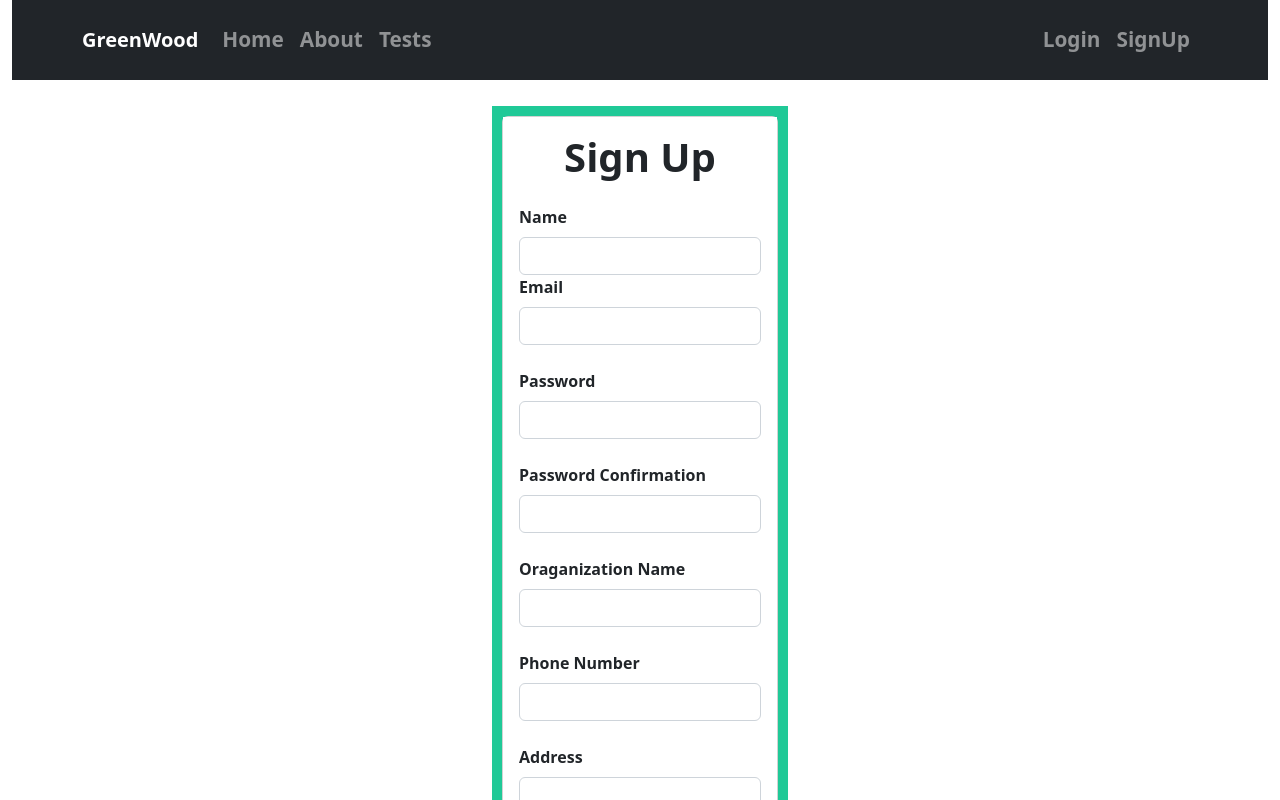
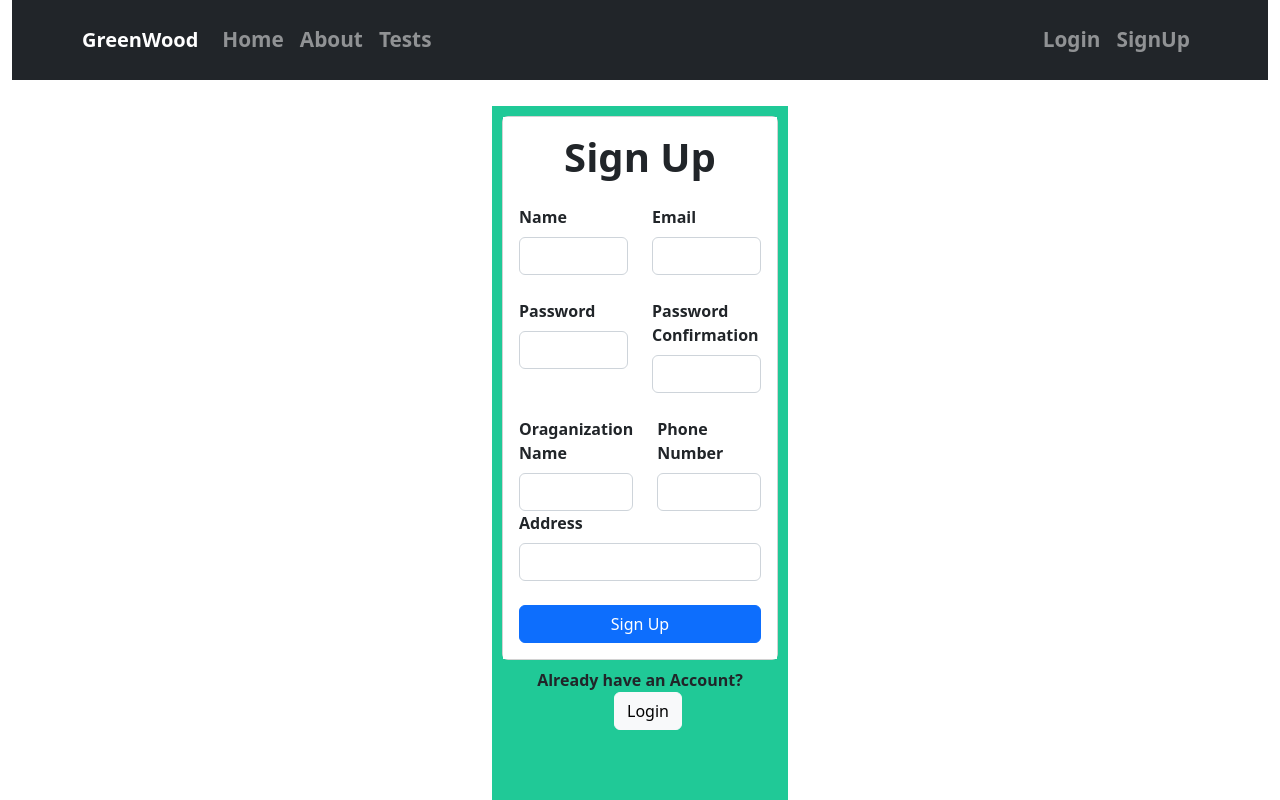
Before and after one commit to Astro3321/greenwood, a React (Create React App) app: page /signup in a window 1280 px wide. Shown: the top 800 px of the page. Built offline with nearby package versions, Linux system fonts and the light colour scheme; no server answers; a web font is replaced by a local one.

Commit message:
Change signup form structure to table form

```diff
--- a/src/components/Signup.js
+++ b/src/components/Signup.js
@@ -1,6 +1,6 @@
 import { setDoc, doc } from 'firebase/firestore'
 import React,{useRef, useState} from 'react'
-import {Form, Button, Card, Alert } from 'react-bootstrap'
+import {Form, Button, Card, Alert, Row, Col } from 'react-bootstrap'
 import { Link, useNavigate } from 'react-router-dom'
 import { useAuth } from '../contexts/AuthContext'
 import { db } from "../config/firebase-config"
@@ -56,46 +56,62 @@ export default function Signup() {
         <Card.Body style={{background:"white"}}>
             <h1 className='text-center mb-4'><strong>Sign Up</strong></h1>
             {error && <Alert variant="danger">{error}</Alert>}
-
             <Form onSubmit={handleSubmit}>
+                <Row>
+                    <Col>
                         <Form.Group id="name">
                             <Form.Label><strong>Name</strong></Form.Label>
                             <Form.Control type="text" ref={nameRef} required />
                         </Form.Group>
-
+                    </Col>
+                    <Col>
                         <Form.Group id="email">
                             <Form.Label><strong>Email</strong></Form.Label>
                             <Form.Control type="email" ref={emailRef} required />
                         </Form.Group>
+                    </Col>
+                </Row>
 
+                <Row>
+                    <Col>
                         <br />
                         <Form.Group id="password">
                             <Form.Label><strong>Password</strong></Form.Label>
                             <Form.Control type="password" ref={passwordRef} required />
                         </Form.Group>
 
+                    </Col>
+                    <Col>
                         <br />
                         <Form.Group id="password-confirm">
                             <Form.Label><strong>Password Confirmation</strong></Form.Label>
                             <Form.Control type="password" ref={passwordConfirmRef} required />
                         </Form.Group>
+                    </Col>
+                </Row>
+                <Row>
+                     <Col>
                         <br />
-
                         <Form.Group id="org-name">
                             <Form.Label><strong>Oraganization Name</strong></Form.Label>
                             <Form.Control type="text" ref={orgNameRef} required />
                         </Form.Group>
-
+                     </Col>
+                     <Col>
                         <br />
                         <Form.Group id="ph-number">
                             <Form.Label><strong>Phone Number</strong></Form.Label>
                             <Form.Control type="number" ref={phoneNoRef} required />
                         </Form.Group>
+                     </Col>
+                </Row>
+                <Row>
                 <br />
                 <Form.Group id="Address">
                     <Form.Label><strong>Address</strong></Form.Label>
                     <Form.Control type="textarea" ref={addressRef} required />
                 </Form.Group>
+                </Row>
 
                 {/* <Form.Label><strong>Signup as an Organization</strong></Form.Label>
                 <Form.Check
```
Lines whose indentation alone changed are shown as unchanged.
